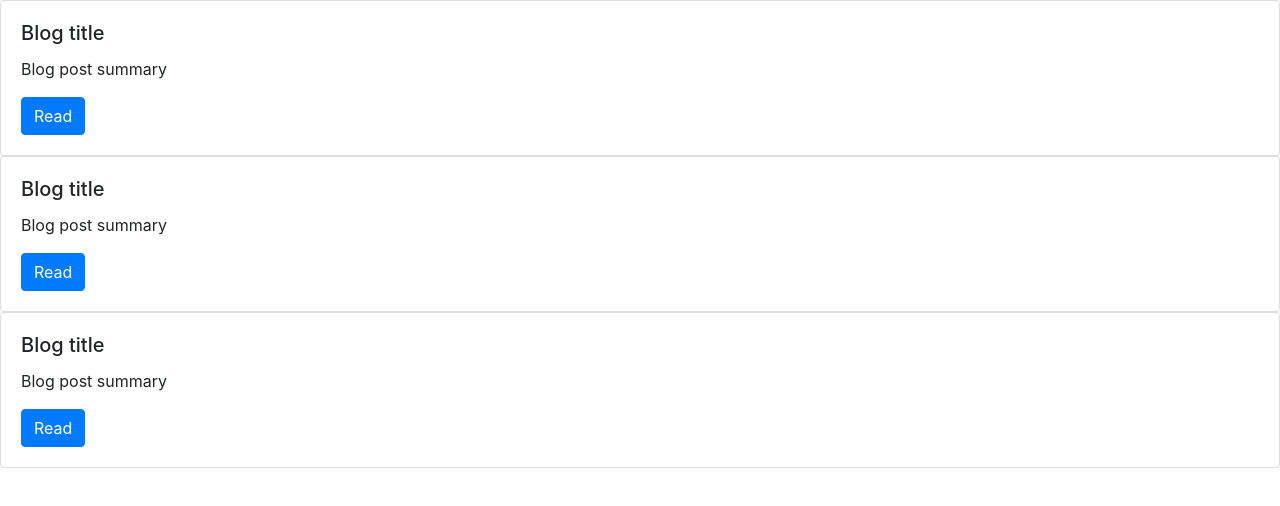
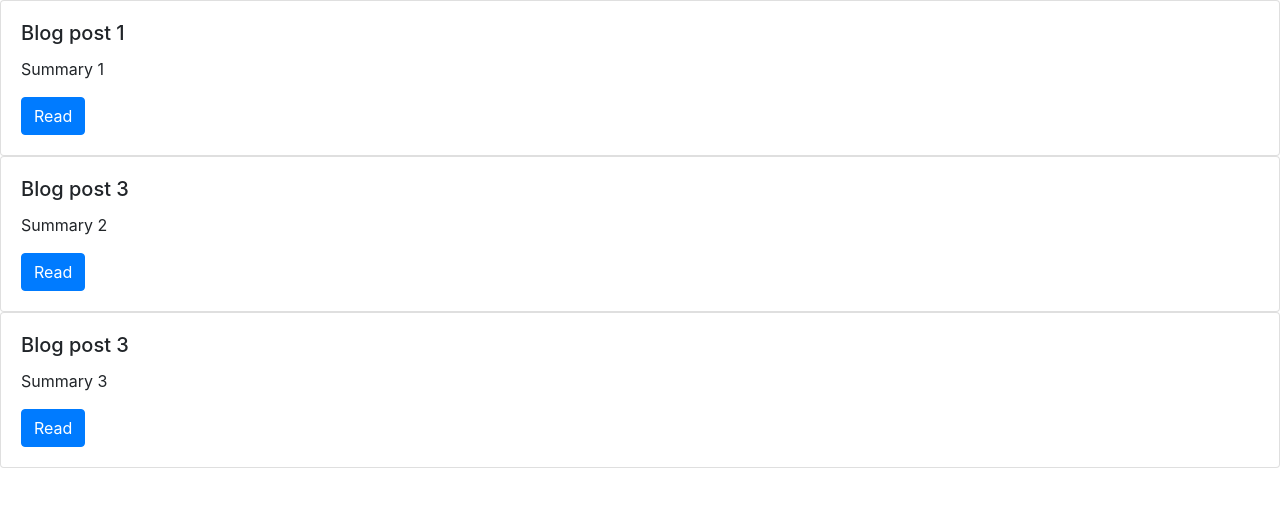
Before and after one commit to apm30/blog-example, an Angular app: page / in a window 1280 px wide. Shown: the top 506 px of the page. Built offline with nearby package versions, Linux system fonts and the light colour scheme.

Commit message:
Adding components inputs

```diff
--- a/src/app/blog-list/blog-list.component.html
+++ b/src/app/blog-list/blog-list.component.html
@@ -1,3 +1,3 @@
-<app-blog-post-tile></app-blog-post-tile>
-<app-blog-post-tile></app-blog-post-tile>
-<app-blog-post-tile></app-blog-post-tile>
+<app-blog-post-tile title="Blog post 1" summary="Summary 1"></app-blog-post-tile>
+<app-blog-post-tile title="Blog post 3" summary="Summary 2"></app-blog-post-tile>
+<app-blog-post-tile title="Blog post 3" summary="Summary 3"></app-blog-post-tile>
--- a/src/app/blog-post-tile/blog-post-tile.component.ts
+++ b/src/app/blog-post-tile/blog-post-tile.component.ts
@@ -1,4 +1,4 @@
-import { Component, OnInit } from '@angular/core';
+import { Component, OnInit, Input } from '@angular/core';
 
 @Component({
   selector: 'app-blog-post-tile',
@@ -6,15 +6,9 @@ import { Component, OnInit } from '@angular/core';
   styleUrls: ['./blog-post-tile.component.css']
 })
 export class BlogPostTileComponent implements OnInit {
+  @Input() title: string;
+  @Input() summary: string;
+  constructor() {}
 
-  title: string;
-  summary: string;
-  constructor() { }
-
-  ngOnInit() {
-    this.title = "Blog title";
-    this.summary = "Blog post summary";
-
-  }
-
+  ngOnInit() {}
 }
```
